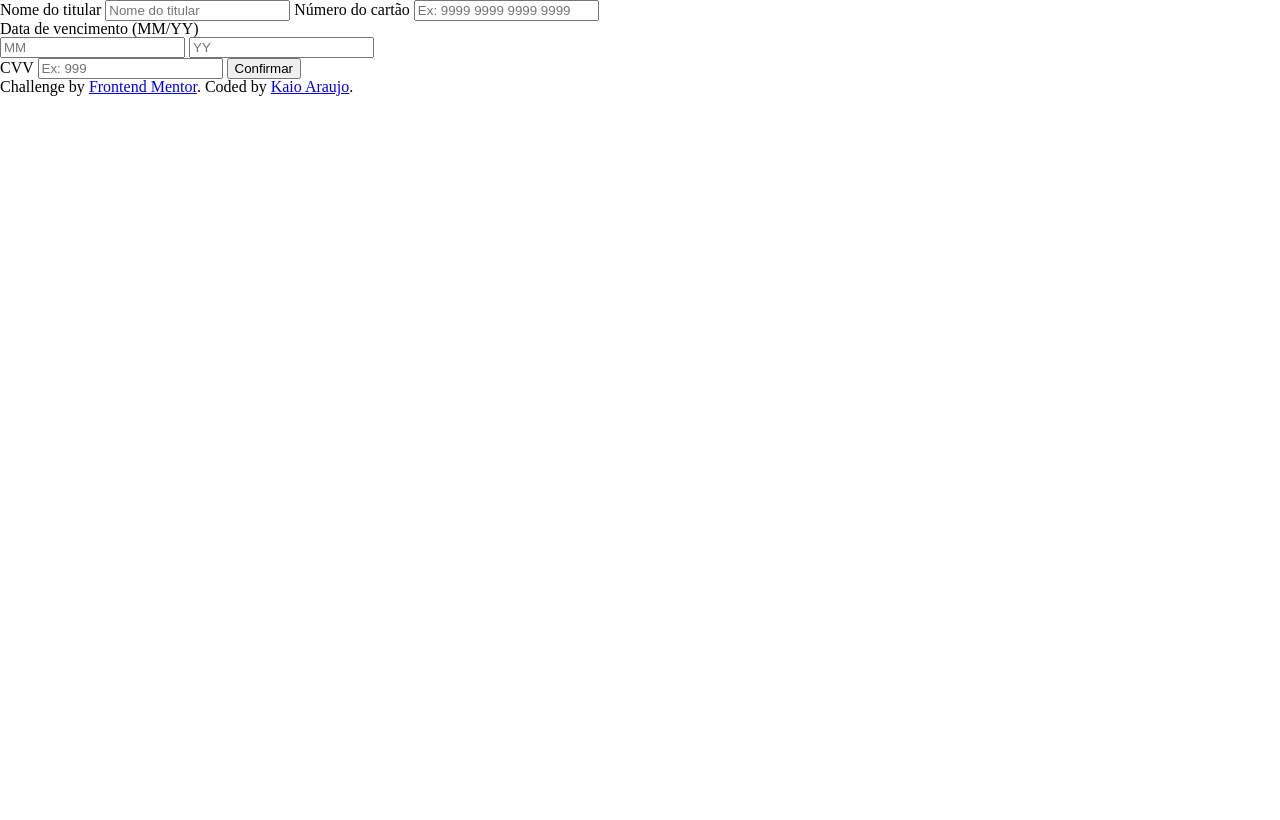
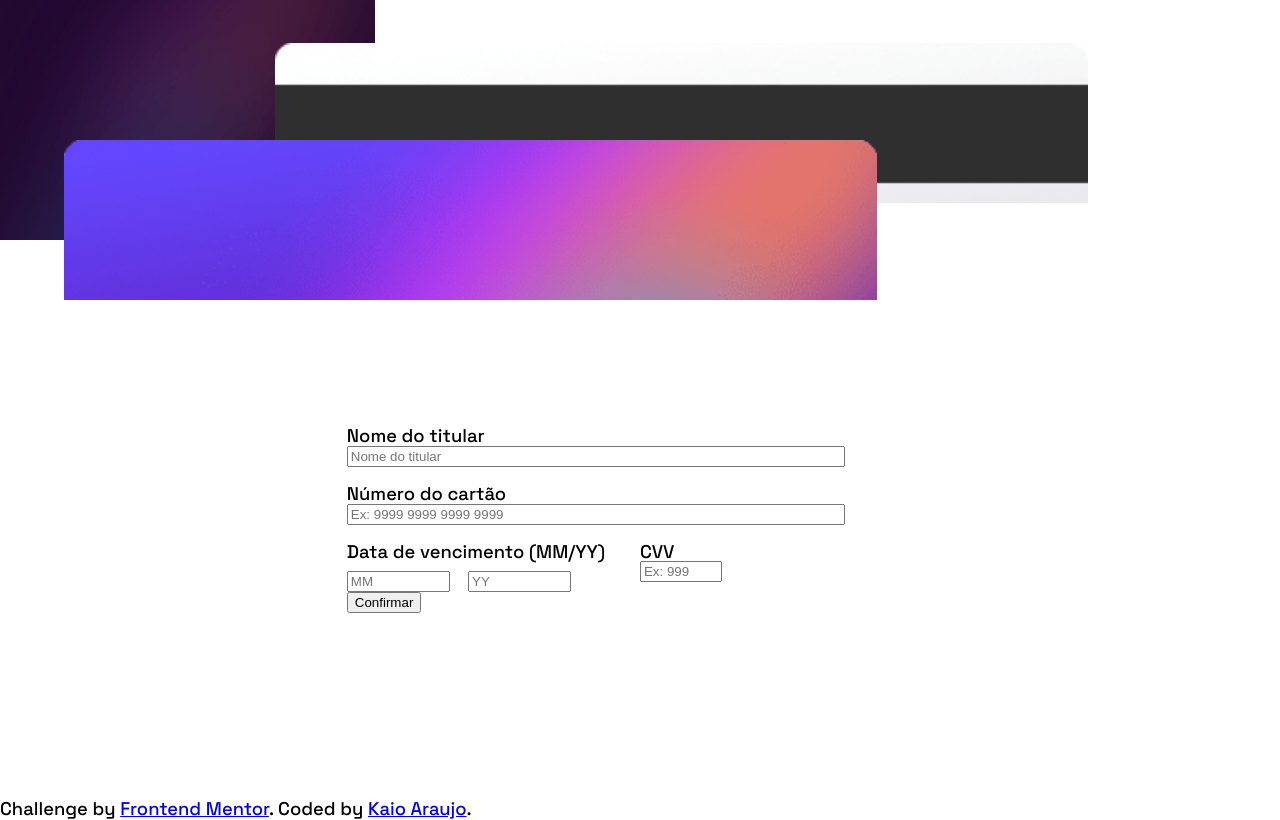
Before and after one commit to KaioAraujoDev/Formulario-dados-cartao, a plain HTML site: page index.html in a window 1280 px wide. Drawn offline with Linux system fonts and the light colour scheme.

Commit message:
Estilização de fundo e estruturando formulário

```diff
--- a/index.html
+++ b/index.html
@@ -1,5 +1,6 @@
 <!DOCTYPE html>
 <html lang="pt-br">
+
 <head>
     <meta charset="UTF-8">
     <meta name="viewport" content="width=device-width, initial-scale=1.0">
@@ -7,33 +8,44 @@
     <link rel="stylesheet" href="reset.css">
     <link rel="stylesheet" href="style.css">
 </head>
+
 <body>
     <section>
+        <div class="imgCard CardBack">
 
+        </div>
+        <div class="imgCard CardFront">
+
+        </div>
     </section>
     <main>
         <form>
-                <label for="titular">
+            <label class="label" for="titular">
                 Nome do titular
                 <input type="text" name="" id="titular" placeholder="Nome do titular">
             </label>
-                <label for="numero">
+            <label class="label" for="numero">
                 Número do cartão
                 <input type="number" name="" id="numero" placeholder="Ex: 9999 9999 9999 9999">
             </label>
 
-                <div>
-                    Data de vencimento (MM/YY)
-                    <div>
-                        <input type="number" placeholder="MM">
-                        <input type="number" placeholder="YY">
+
+
+            <div class="divDataCVV">
+                <fieldset class="data">
+                    <legend>Data de vencimento (MM/YY)</legend>
+
+                    <input class="inputData" type="number" placeholder="MM">
+                    <input class="inputData" type="number" placeholder="YY">
+                </fieldset>
+
+
+                <label class="labelCVV" for="cvv">
+                    CVV
+                    <input class="inputCVV" type="number" placeholder="Ex: 999">
+                </label>
+
             </div>
-                </div>
-
-                <label for="cvv">
-                    CVV
-                    <input type="number" placeholder="Ex: 999">
-                </label>
 
             <button>
                 Confirmar
@@ -48,4 +60,5 @@
     </footer>
 </body>
 <script src="js/main.js"></script>
+
 </html>
--- a/style.css
+++ b/style.css
@@ -0,0 +1,70 @@
+@import url('https://fonts.googleapis.com/css2?family=Space+Grotesk:wght@500&display=swap');
+
+body{
+    font-family: 'Space Grotesk', sans-serif;
+    font-size: 1.15em;
+}
+
+section{
+    background:url(assets/bg-main-mobile.png) no-repeat ;
+    height:30vh;
+    width:100vw;
+    position: relative;
+}
+
+.imgCard {
+    height:20vh;
+    width:63.5vw;
+    background-size:100%;
+}
+
+.CardBack{
+    position: absolute;
+    right: 15%;
+    top: 18%;
+    background-image:url(assets/bg-card-back.png);
+    background-repeat: no-repeat;
+}
+
+.CardFront{
+    position: absolute;
+    left: 5%;
+    bottom: -25%;
+    background-image: url(assets/bg-card-front.png);
+    background-repeat: no-repeat;
+}
+
+main{
+    display: flex;
+    align-items: center;
+    justify-content: center;
+    height: 70vh;
+}
+label.label{
+    display: flex;
+    flex-direction: column;
+    width: 85%;
+    margin-bottom: 1em;
+}
+
+legend{
+    margin-bottom: 0.5em;
+}
+.divDataCVV{
+    display: flex;
+}
+fieldset.data{
+    width: 50%;
+}
+.inputData{
+    width:32.5%;
+    margin-right: 1em;
+}
+
+.inputCVV{
+    width: 40%;
+}
+.labelCVV{
+    display: flex;
+    flex-direction: column;
+}
```
Lines whose indentation alone changed are shown as unchanged.
